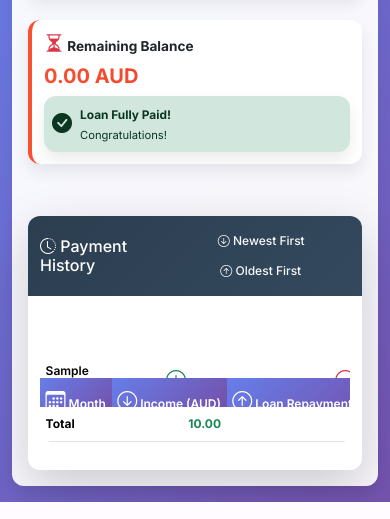
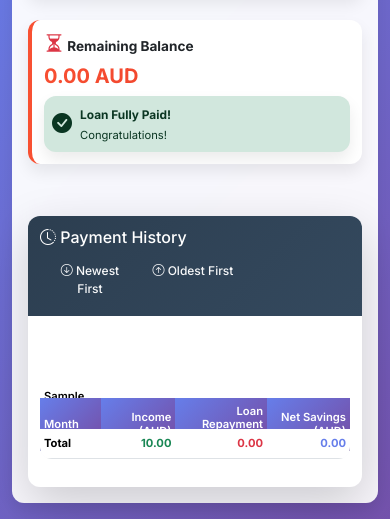
Before and after one commit to RD-Bhowmik/planning, a Flask app: template templates/loan_management.html in a window 390 px wide. Shown: the part 998-1517 px from the top of the page. Run offline with Flask 3, Linux system fonts and the light colour scheme; the template is opened without the code that fills it: most values are stand-ins (such as "Sample title", 1, 10 or a date in 2020).

Commit message:
overlapping fixed

```diff
--- a/templates/loan_management.html
+++ b/templates/loan_management.html
@@ -375,6 +382,34 @@
     /* Card hover - reduce on mobile */
     .card:hover {
       transform: translateY(-3px);
+    }
+
+    /* Payment History table - better spacing */
+    .table thead th {
+      white-space: nowrap;
+      font-size: 0.8rem !important;
+    }
+
+    /* Card header sort buttons */
+    .card-header .d-flex {
+      flex-direction: column;
+      gap: 0.5rem;
+      align-items: flex-start !important;
+    }
+
+    .card-header h4 {
+      width: 100%;
+    }
+
+    .card-header .btn-group {
+      width: 100%;
+      display: flex;
+    }
+
+    .card-header .btn-group label {
+      flex: 1;
+      font-size: 0.75rem;
+      padding: 0.4rem 0.5rem;
     }
   }
 
@@ -413,14 +448,40 @@
 
     /* Tables - compact */
     .table {
-      font-size: 0.75rem !important;
+      font-size: 0.7rem !important;
     }
 
     .table thead th,
     .table tbody td,
     .table tfoot td {
-      padding: 0.5rem 0.35rem !important;
-      font-size: 0.75rem;
+      padding: 0.4rem 0.25rem !important;
+      font-size: 0.7rem !important;
+    }
+
+    /* Payment History table specific fixes */
+    .table thead th {
+      white-space: normal !important;
+      line-height: 1.2;
+      vertical-align: middle;
+    }
+
+    /* Hide icons in table headers on mobile to save space */
+    .table thead th i,
+    .table tbody td i {
+      display: none !important;
+    }
+
+    /* Make table headers wrap text */
+    .table thead th:nth-child(2),
+    .table thead th:nth-child(3),
+    .table thead th:nth-child(4) {
+      min-width: 70px;
+    }
+
+    /* Ensure table is scrollable */
+    .table-responsive {
+      overflow-x: auto !important;
+      -webkit-overflow-scrolling: touch;
     }
 
     /* Disable hover effects on mobile */
```
Also changed, not shown: other parts of templates/loan_management.html (+30 -5 lines).
